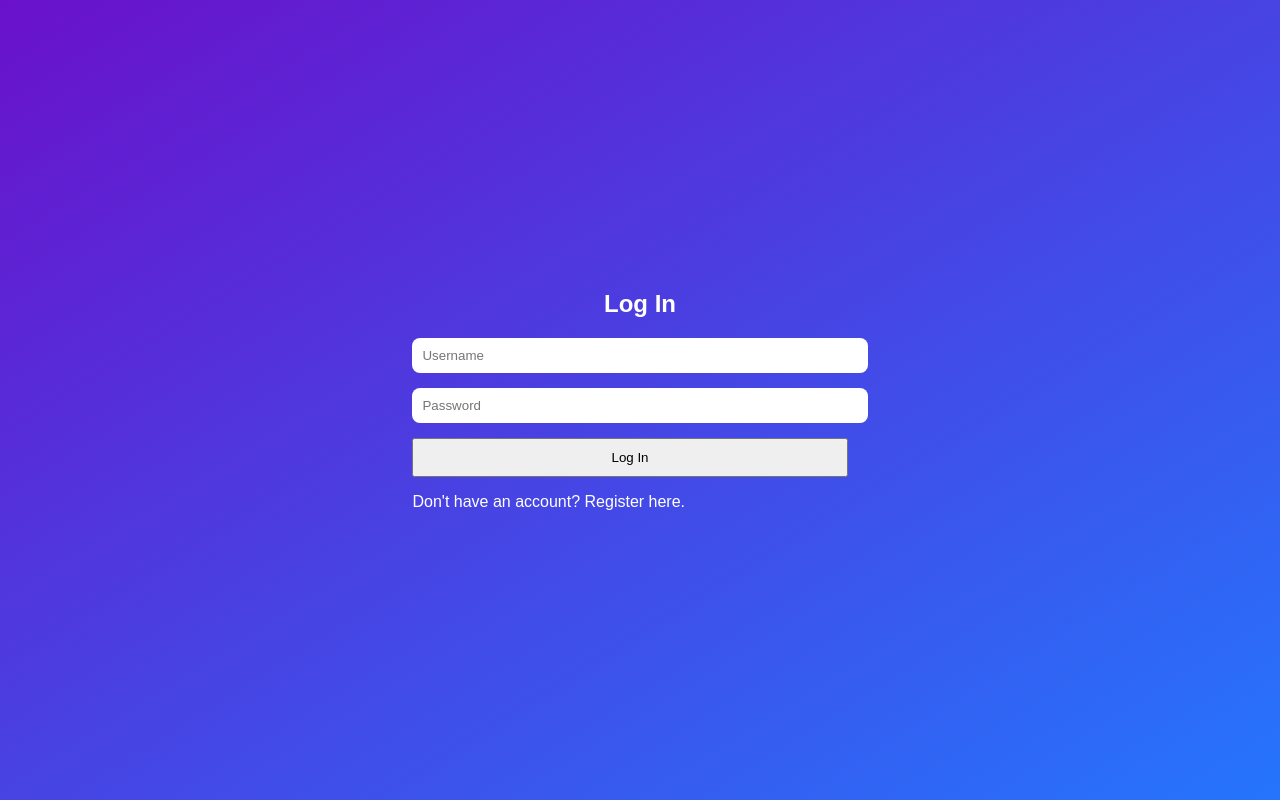
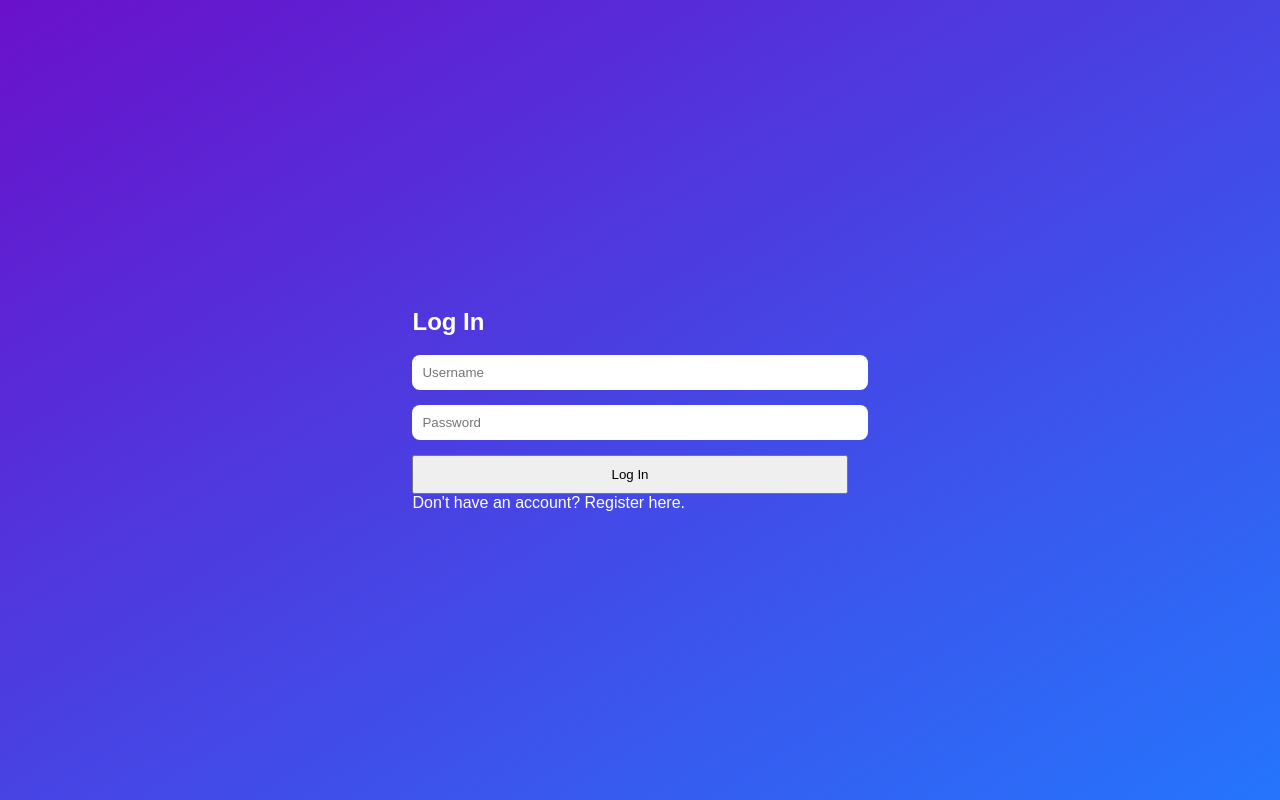
Before and after one commit to mdipasqu13/budget-tracker, a React (Create React App) app in the folder frontend/: page / in a window 1280 px wide. Built offline with nearby package versions, Linux system fonts and the light colour scheme.

Commit message:
add handle keydown on login page

```diff
--- a/frontend/src/components/Auth.js
+++ b/frontend/src/components/Auth.js
@@ -13,12 +13,11 @@ function Auth({ setUserId }) {
     e.preventDefault();
     const endpoint = isLogin ? "/login" : "/register";
     try {
-            const response = await axios.post(`https://budget-tracker-backend-t9tw.onrender.com${endpoint}`, {
-                username,
-                password,
-            });
+      const response = await axios.post(
+        `https://budget-tracker-backend-t9tw.onrender.com${endpoint}`,
+        { username, password }
+      );
       alert(response.data.message);
-
       if (response.data.user_id) {
         setUserId(response.data.user_id);
         navigate("/tracker");
@@ -37,14 +36,17 @@ function Auth({ setUserId }) {
 
   return (
     <div className="auth-container">
-            <h1>{isLogin ? "Log In" : "Register"}</h1>
-            <form onSubmit={handleSubmit}>
+      <form
+        className="auth-form"
+        onSubmit={handleSubmit}
+        onKeyDown={handleKeyDown}
+      >
+        <h2>{isLogin ? "Log In" : "Register"}</h2>
         <input
           type="text"
           placeholder="Username"
           value={username}
           onChange={(e) => setUsername(e.target.value)}
-                    onKeyDown={handleKeyDown}
           required
         />
         <input
@@ -52,17 +54,16 @@ function Auth({ setUserId }) {
           placeholder="Password"
           value={password}
           onChange={(e) => setPassword(e.target.value)}
-                    onKeyDown={handleKeyDown}
           required
         />
         <button type="submit">{isLogin ? "Log In" : "Register"}</button>
       </form>
-            <p>
+      <div className="auth-toggle">
         {isLogin ? "Don't have an account?" : "Already have an account?"}{" "}
         <span onClick={() => setIsLogin(!isLogin)}>
           {isLogin ? "Register here." : "Log in here."}
         </span>
-            </p>
+      </div>
     </div>
   );
 }
```
Also changed, not shown: 1 other file (tests, documents, lock files or other folders). Lines whose indentation alone changed are shown as unchanged.
